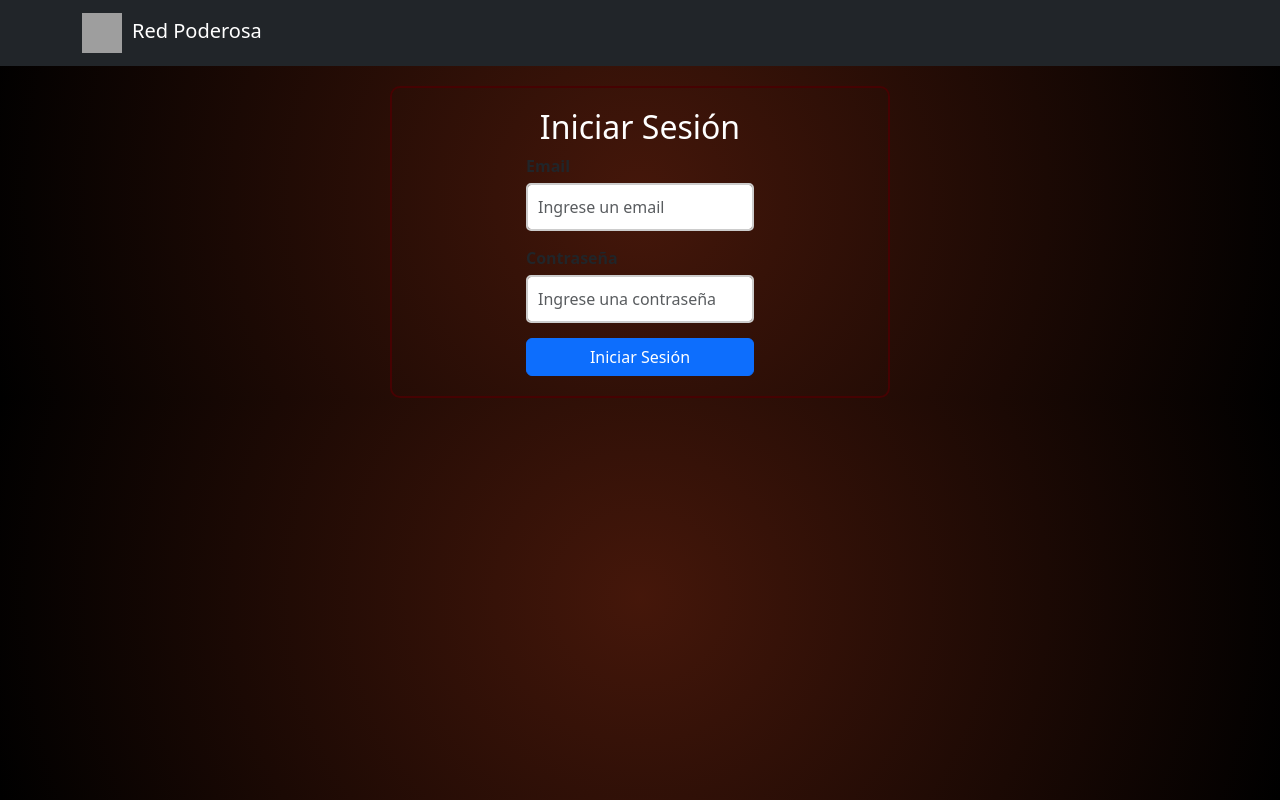
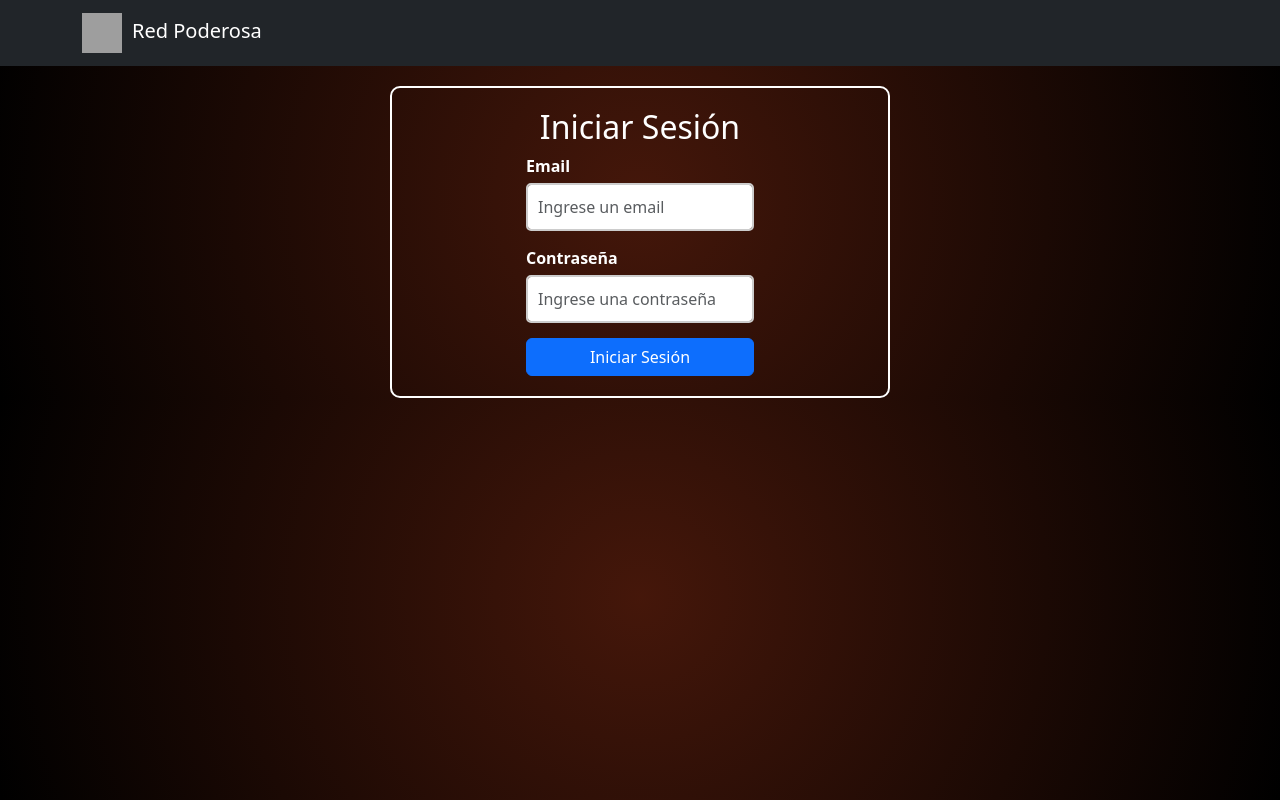
Before and after one commit to laragimenez/red-poderosa-react, a React (Create React App) app in the folder red-poderosa/: page / in a window 1280 px wide. Built offline with nearby package versions, Linux system fonts and the light colour scheme; grey boxes are pictures that could not be loaded.

Commit message:
se implemento la visualizacion de usuarios conectados

```diff
--- a/red-poderosa/src/componentes/Home/MyHome.jsx
+++ b/red-poderosa/src/componentes/Home/MyHome.jsx
@@ -23,6 +23,8 @@ const MyHome = () => {
   // Llamar a la función cuando el componente se monte
   useEffect(() => {
     fetchConnectedUser();
+    const interval = setInterval(fetchConnectedUser, 5000); // Actualiza cada 5 segundos
+    return () => clearInterval(interval); // Limpia el intervalo cuando el componente se desmonta
   }, []); // El array vacío [] asegura que la función solo se ejecute una vez al montar el componente
 
   return (
--- a/red-poderosa/src/componentes/Login/Login.css
+++ b/red-poderosa/src/componentes/Login/Login.css
@@ -10,8 +10,9 @@
     border-radius: 10px;
     width: 500px;
     text-align: center;
-    border: 2px solid hsl(0, 95%, 14%);
+    border: 2px solid white;
     margin-top: 20px;
+    color: white;
 }
 /* Estilos para los inputs */
 .input {
```
